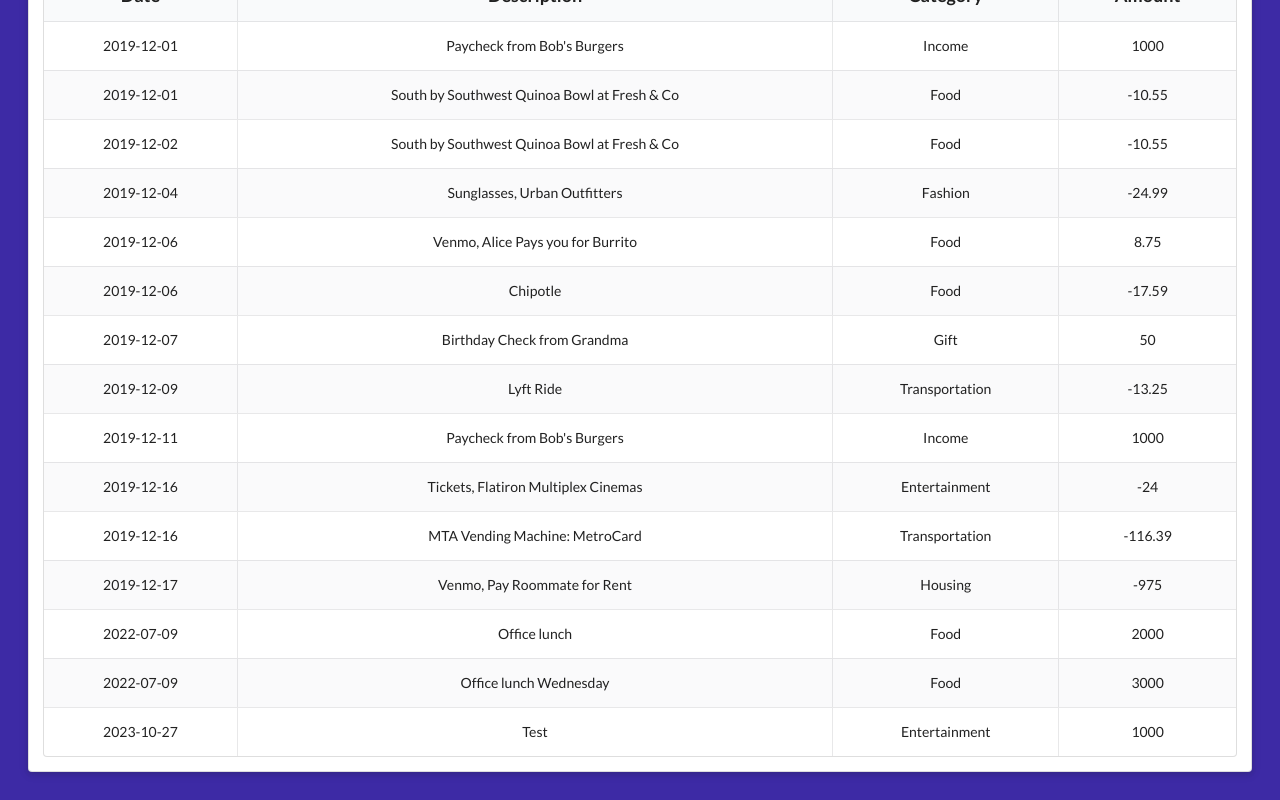
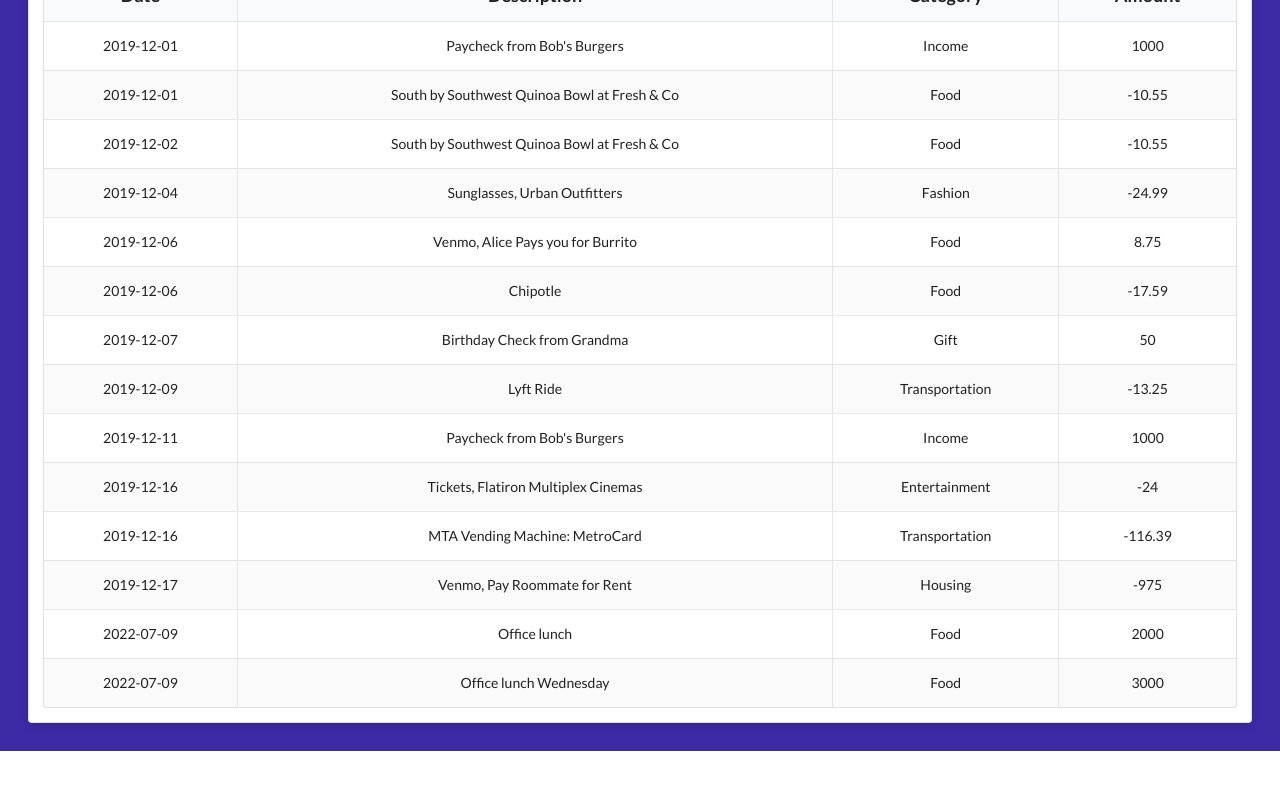
Before and after one commit to Markswell-crypto/code-challenge-bank-of-flatiron, a React (Vite) app: page / in a window 1280 px wide. Shown: the part 358-1158 px from the top of the page. After the commit the page ends 1109 px from the top, so only its background shows below. Built offline with nearby package versions, Linux system fonts and the light colour scheme; data requests are answered from the project's data file.

Commit message:
Adding required

```diff
--- a/db.json
+++ b/db.json
@@ -97,13 +97,6 @@
       "category": "Food",
       "amount": "3000",
       "id": 14
-    },
-    {
-      "date": "2023-10-27",
-      "description": "Test",
-      "category": "Entertainment",
-      "amount": 1000,
-      "id": 15
     }
   ]
 }
--- a/package.json
+++ b/package.json
@@ -24,5 +24,9 @@
     "eslint-plugin-react-hooks": "^4.6.0",
     "eslint-plugin-react-refresh": "^0.4.3",
     "vite": "^4.4.5"
-  }
+  },
+  "description": "This template provides a minimal setup to get React working in Vite with HMR and some ESLint rules.",
+  "main": "vite.config.js",
+  "author": "",
+  "license": "ISC"
 }
--- a/src/components/AccountInformation.jsx
+++ b/src/components/AccountInformation.jsx
@@ -63,10 +63,10 @@ function AccountInformation() {
         <div className="ui segment">
           <form onSubmit={handleSubmit} className="ui form">
             <div className="inline fields">
-              <input value={date} onChange={(e) => setDate(e.target.value)} type="date" name="date" />
-              <input value={description} onChange={(e) => setDescription(e.target.value)} type="text" name="description" placeholder="Description" />
-              <input value={category} onChange={(e) => setCategory(e.target.value)} type="text" name="category" placeholder="Category" />
-              <input value={amount} onChange={(e) => setAmount(e.target.value)} type="number" name="amount" placeholder="Amount" step="0.01" />
+              <input required value={date} onChange={(e) => setDate(e.target.value)} type="date" name="date" />
+              <input required value={description} onChange={(e) => setDescription(e.target.value)} type="text" name="description" placeholder="Description" />
+              <input required value={category} onChange={(e) => setCategory(e.target.value)} type="text" name="category" placeholder="Category" />
+              <input required value={amount} onChange={(e) => setAmount(e.target.value)} type="number" name="amount" placeholder="Amount" step="0.01" />
             </div>
             <button className="ui button" type="submit" id="btn" >
               Add Transaction
```
